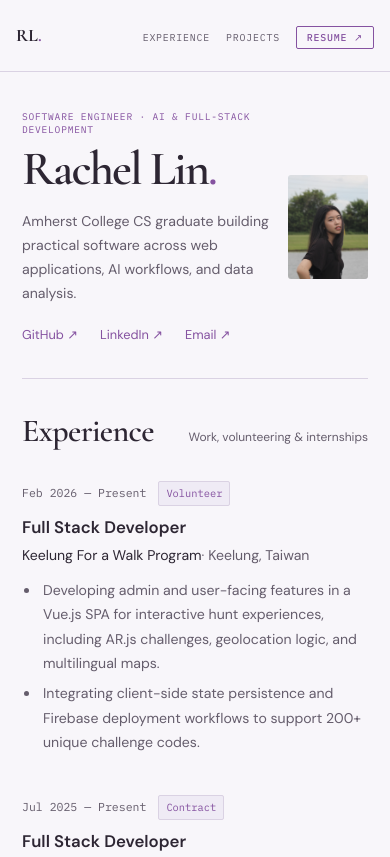
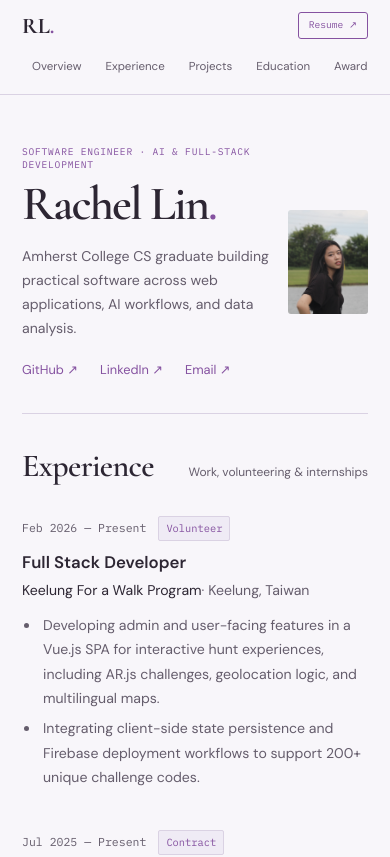
Before and after one commit to ItzRae/raes-portfolio, a SvelteKit app: page / in a window 390 px wide. Shown: the top 857 px of the page. Built offline with nearby package versions, Linux system fonts and the light colour scheme; a web font is replaced by a local one.

Commit message:
Add responsive section sidebar with active navigation

```diff
--- a/src/components/Header.svelte
+++ b/src/components/Header.svelte
@@ -1,25 +1,54 @@
 <script lang="ts">
+  import { onMount } from 'svelte';
+  import { base } from '$app/paths';
   import './styles/header.css';
 
   const tabs = [
-    { name: 'Experience', link: '#experience' },
-    { name: 'Projects', link: '#projects' }
+    { name: 'Overview', id: 'hero' },
+    { name: 'Experience', id: 'experience' },
+    { name: 'Projects', id: 'projects' },
+    { name: 'Education', id: 'education' },
+    { name: 'Awards', id: 'awards' },
+    { name: 'Skills', id: 'skills' }
   ];
+  let active = 'hero';
+
+  onMount(() => {
+    const sections = tabs.map(tab => document.getElementById(tab.id));
+    let frame = 0;
+    const update = () => {
+      const offset = window.innerWidth <= 900 ? 160 : 100;
+      let current = 'hero';
+      for (const section of sections) {
+        if (section && section.getBoundingClientRect().top <= offset) current = section.id;
+      }
+      if (window.scrollY + window.innerHeight >= document.documentElement.scrollHeight - 4) current = 'skills';
+      active = current;
+    };
+    const scheduleUpdate = () => {
+      cancelAnimationFrame(frame);
+      frame = requestAnimationFrame(update);
+    };
+    update();
+    window.addEventListener('scroll', scheduleUpdate, { passive: true });
+    window.addEventListener('resize', scheduleUpdate);
+    return () => {
+      cancelAnimationFrame(frame);
+      window.removeEventListener('scroll', scheduleUpdate);
+      window.removeEventListener('resize', scheduleUpdate);
+    };
+  });
 </script>
 
 <header class="site-header">
-  <a class="site-nav-brand" href="#hero">RL<span>.</span></a>
-
-  <nav class="site-nav">
+  <a class="site-nav-brand" href="#hero" aria-label="Rachel Lin — overview">RL<span>.</span></a>
+  <p class="nav-label">On this page</p>
+  <nav class="site-nav" aria-label="Portfolio sections">
     <ul class="site-nav-links">
       {#each tabs as tab}
-        <li><a href={tab.link}>{tab.name}</a></li>
+        <li><a href={`#${tab.id}`} class:active={active === tab.id} aria-current={active === tab.id ? 'location' : undefined}>{tab.name}</a></li>
       {/each}
-      <li>
-        <a class="site-nav-cta" href="/files/resume.pdf" target="_blank" rel="noreferrer">
-          Resume ↗
-        </a>
-      </li>
     </ul>
   </nav>
+  <a class="site-nav-cta" href={`${base}/files/resume.pdf`} target="_blank" rel="noreferrer">Resume ↗</a>
 </header>
--- a/src/components/Main.svelte
+++ b/src/components/Main.svelte
@@ -227,6 +227,10 @@
       <div class="section-heading"><h2 id="education-title">Education & training</h2></div>
       <article class="resume-entry"><div class="entry-meta">Sep 2026</div><div class="entry-content"><h3>CodePath</h3><p>Applications of AI Engineering · Completed with Honors · AI Open Source Capstone</p></div></article>
       <article class="resume-entry"><div class="entry-meta">May 2025</div><div class="entry-content"><h3>Amherst College</h3><p>B.A. in Computer Science · GPA 3.74 / 4.0</p><p class="education-detail">Coursework in AI, machine learning, data mining, algorithms, data science, and computer systems.</p></div></article>
+    </section>
+
+    <section id="awards" class="resume-section" aria-labelledby="awards-title">
+      <div class="section-heading"><h2 id="awards-title">Awards</h2></div>
       <article class="resume-entry"><div class="entry-meta">Jan 2023</div><div class="entry-content"><h3>MLH CivicHacks</h3><p>Third Place, Best Accessibility Hack</p></div></article>
     </section>
 
--- a/src/components/styles/header.css
+++ b/src/components/styles/header.css
@@ -1,81 +1,26 @@
-.site-header {
-  position: fixed;
-  top: 0;
-  left: 0;
-  right: 0;
-  z-index: 99999;
-
-  height: 72px;
-  padding: 0 2rem;
-
-  display: flex;
-  justify-content: space-between;
-  align-items: center;
-
-  background: rgba(248, 246, 250, 0.94);
-  backdrop-filter: blur(12px);
-  border-bottom: 1px solid #DAD2E3;
+.site-header { position: fixed; inset: 0 auto 0 0; z-index: 100; width: 210px; padding: 48px 24px; display: flex; flex-direction: column; align-items: stretch; background: #EFEBF5; border-right: 1px solid #DAD2E3; overflow-y: auto; }
+.site-nav-brand { font-family: 'Cormorant Garamond', serif; font-weight: 700; font-size: 2rem; color: #2D2633; text-decoration: none; align-self: flex-start; margin-bottom: 52px; }
+.site-nav-brand span { color: #8552A0; }
+.nav-label { font-family: 'IBM Plex Mono', monospace; color: #655D6C; text-transform: uppercase; font-size: .6rem; letter-spacing: .1em; padding-left: 12px; margin-bottom: 14px; }
+.site-nav-links { display: flex; flex-direction: column; gap: 6px; list-style: none; padding: 0; margin: 0; }
+.site-nav-links a { display: block; font-family: 'DM Sans', sans-serif; font-size: .85rem; text-decoration: none; color: #655D6C; padding: 10px 12px; border-left: 2px solid transparent; border-radius: 0 4px 4px 0; transition: background .2s ease, color .2s ease; }
+.site-nav-links a:hover { color: #8552A0; background: #F8F6FA; }
+.site-nav-links a.active { color: #8552A0; background: #F8F6FA; border-left-color: #8552A0; font-weight: 600; }
+.site-nav-cta { font-family: 'IBM Plex Mono', monospace; font-size: .7rem; color: #8552A0; text-decoration: none; border: 1px solid #8552A0; padding: 10px 16px; border-radius: 3px; margin-top: 32px; text-align: center; }
+.site-nav-cta:hover { background: #8552A0; color: #F8F6FA; }
+.site-header a:focus-visible { outline: 2px solid #8552A0; outline-offset: 3px; }
+@media (min-width: 901px) { main { margin-left: 210px; } main #hero { padding-top: 64px; } main section { scroll-margin-top: 32px; } }
+@media (max-width: 900px) {
+  .site-header { inset: 0 0 auto; width: auto; padding: 12px 22px 8px; display: grid; grid-template-columns: 1fr auto; gap: 10px; background: rgba(248,246,250,.97); backdrop-filter: blur(12px); border-right: 0; border-bottom: 1px solid #DAD2E3; overflow: visible; }
+  .site-nav-brand { font-size: 1.4rem; margin: 0; }
+  .nav-label { display: none; }
+  .site-nav-cta { grid-column: 2; grid-row: 1; margin: 0; padding: 5px 10px; font-size: .6rem; }
+  .site-nav { grid-column: 1 / -1; min-width: 0; overflow-x: auto; padding: 3px 0; }
+  .site-nav-links { flex-direction: row; gap: 4px; width: max-content; }
+  .site-nav-links a { padding: 7px 10px; font-size: .72rem; border-left: 0; border-bottom: 2px solid transparent; border-radius: 3px 3px 0 0; }
+  .site-nav-links a.active { border-bottom-color: #8552A0; background: #EFEBF5; }
+  main section { scroll-margin-top: 125px; }
+  main #hero { padding-top: 145px; }
 }
-
-.site-nav-brand {
-  font-family: 'Cormorant Garamond', serif;
-  font-weight: 800;
-  font-size: 1.1rem;
-  color: #2D2633;
-  text-decoration: none;
-}
-
-.site-nav-brand span {
-  color: #8552A0;
-}
-
-.site-nav-links {
-  display: flex;
-  align-items: center;
-  gap: 2.5rem;
-  list-style: none;
-  padding: 0;
-  margin: 0;
-}
-
-.site-nav-links a {
-  font-family: 'IBM Plex Mono', monospace;
-  font-size: 0.72rem;
-  letter-spacing: 0.08em;
-  text-transform: uppercase;
-  text-decoration: none;
-
-  color: #655D6C;
-  transition: 0.2s ease;
-}
-
-.site-nav-links a:hover {
-  color: #2D2633;
-}
-
-.site-nav-cta {
-  color: #8552A0 !important;
-  border: 1px solid #8552A0;
-  padding: 0.45em 1em;
-  border-radius: 2px;
-  font-weight: 500;
-}
-
-.site-nav-cta:hover {
-  background: #8552A0;
-  color: #F8F6FA !important;
-}
-
-@media (max-width: 640px) {
-  .site-header {
-    padding: 0 1rem;
-  }
-
-  .site-nav-links {
-    gap: 1rem;
-  }
-
-  .site-nav-links a {
-    font-size: 0.62rem;
-  }
-}
+@media (prefers-reduced-motion: reduce) { .site-nav-links a { transition: none; } }
+@media print { .site-header { display: none; } main { margin-left: 0; } main #hero { padding-top: 0; } }
```
